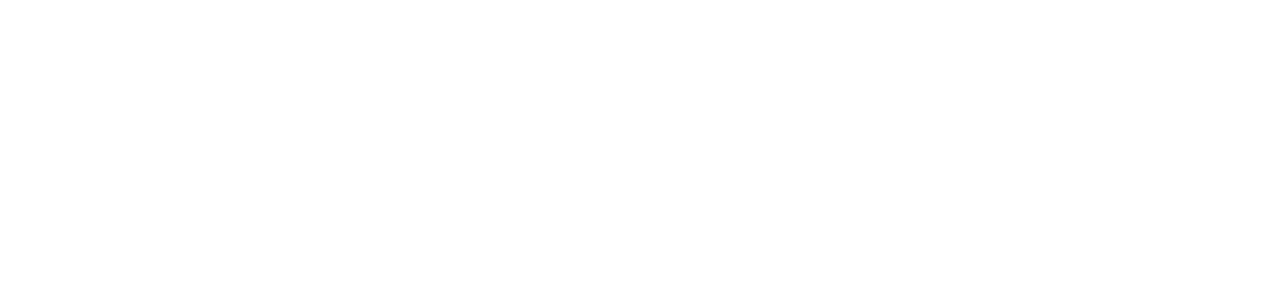
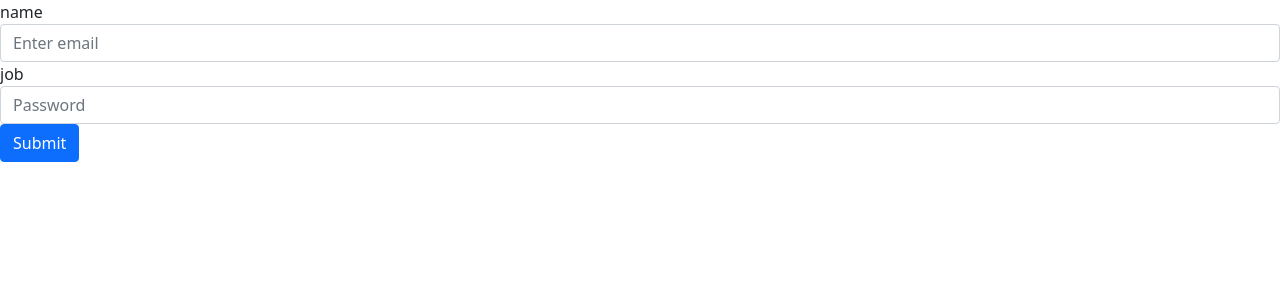
Before and after one commit to Joysjo1/Angular, an Angular app: page /add in a window 1280 px wide. Before the commit this address led to /. Shown: the top 300 px of the page. Built offline with nearby package versions, Linux system fonts and the light colour scheme.

Commit message:
edit saved

```diff
--- a/src/app/app-routing.module.ts
+++ b/src/app/app-routing.module.ts
@@ -6,18 +6,22 @@ import {HttpClientModule} from '@angular/common/http';
 import { LoginComponent } from './components/login/login.component';
 import { FormComponent } from './components/form/form.component';
 import { ListComponent } from './components/list/list.component';
+import { AddComponent } from './components/add/add.component';
 
 const routes: Routes = [
   {
     path:'siginin',component:SigninComponent
   },
   {
-    path:'',component:LoginComponent
+    path:'add',component:AddComponent
   },
   {
     path:'form',component:FormComponent
   },{
     path:'list',component:ListComponent
+  },
+  {
+    path:'list/:id',component:FormComponent
   },
 ];
 
--- a/src/app/app.module.ts
+++ b/src/app/app.module.ts
@@ -9,6 +9,7 @@ import { LoginComponent } from './components/login/login.component';
 import { RouterModule } from '@angular/router';
 import { FormComponent } from './components/form/form.component';
 import { ListComponent } from './components/list/list.component';
+import { AddComponent } from './components/add/add.component';
 
 @NgModule({
   declarations: [
@@ -17,7 +18,8 @@ import { ListComponent } from './components/list/list.component';
     EditComponent,
     LoginComponent,
     FormComponent,
-    ListComponent
+    ListComponent,
+    AddComponent
   ],
   imports: [
     BrowserModule,
--- /dev/null
+++ b/src/app/components/add/add.component.html
@@ -0,0 +1,11 @@
+<form [formGroup]="userForm">
+    <div class="form-group">
+      <label for="exampleInputEmail1">name</label>
+      <input type="email" class="form-control" formControlName="name" [(ngModel)]="adduser.name"  id="exampleInputEmail1" aria-describedby="emailHelp" placeholder="Enter email">
+    </div>
+    <div class="form-group">
+      <label for="exampleInputPassword1">job</label>
+      <input type="password" class="form-control" [(ngModel)]="adduser.job"  formControlName="job" id="exampleInputPassword1" placeholder="Password">
+    </div>
+    <button type="submit"  (click)="add()" class="btn btn-primary">Submit</button>
+  </form>
--- /dev/null
+++ b/src/app/components/add/add.component.ts
@@ -0,0 +1,31 @@
+import { Component, OnInit } from '@angular/core';
+import { FormBuilder, FormGroup, Validators } from '@angular/forms';
+import { addEmp } from 'src/app/model/add.model';
+import { ListService } from 'src/app/service/list.service';
+
+@Component({
+  selector: 'app-add',
+  templateUrl: './add.component.html',
+  styleUrls: ['./add.component.scss']
+})
+export class AddComponent implements OnInit {
+  userForm!: FormGroup;
+  constructor(private formbuilder:FormBuilder,private listService:ListService) { }
+  adduser:addEmp= new addEmp();
+
+  ngOnInit(): void {
+    this.userForm=this.formbuilder.group({
+      name:['',Validators.required],
+      job:['',Validators.required]
+    })
+  }
+  add(){
+    console.log(this.userForm.value);
+    this.listService.adduser(this.adduser).subscribe((data:any)=>{
+      console.log(data)
+    })
+
+
+  }
+
+}
--- a/src/app/components/list/list.component.html
+++ b/src/app/components/list/list.component.html
@@ -5,6 +5,7 @@
         <th>name</th>
         <th>email</th>
         <th>image</th>
+        <th>action</th>
     </tr>
     <tr *ngFor="let item of list">
         <td [routerLink]="['/form']" [queryParams]="{ id:item.id }" >{{item.first_name}} </td>
@@ -13,5 +14,9 @@
             <img [src]="item.avatar" alt="">
         </td>
         <td>{{list.email}}</td>
+        <td>
+            <button class="btn btn-primary" (click)="edit()">edit</button>
+            <button class="btn btn-danger" (click)="delete(item.id)" >delete</button>
+        </td>
     </tr>
 </table>
--- a/src/app/components/list/list.component.ts
+++ b/src/app/components/list/list.component.ts
@@ -1,4 +1,5 @@
 import { Component, OnInit } from '@angular/core';
+import { ActivatedRoute } from '@angular/router';
 import { ListService } from 'src/app/service/list.service';
 
 @Component({
@@ -9,17 +10,34 @@ import { ListService } from 'src/app/service/list.service';
 export class ListComponent implements OnInit {
   list: any;
 
-  constructor(private listService:ListService) { }
+  constructor(private listService:ListService,private activatedRoute:ActivatedRoute) { }
 number:any
   ngOnInit(): void {
     this.getlist();
+    let value=this.activatedRoute.snapshot.params['id'];
+    console.log(value)
   }
   getlist(){
     this.listService.getList().subscribe((data:any)=>{
       console.log(data)
       this.list=data.data;
+    })
+  }
+  // getidlist(){
+  //   this.listService.getlistbyid(id).subscribe((data:any)=>{
+  //     console.log(data)
+  //   })
 
+  // }
+  edit(){
+
+  }
+  delete(id:any){
+    this.listService.remove(id).subscribe((data:any)=>{
+      console.log(data)
     })
+
+
   }
 
 }
--- /dev/null
+++ b/src/app/model/add.model.ts
@@ -0,0 +1,4 @@
+export class addEmp{
+    name:string='';
+    job:string='';
+}
--- a/src/app/service/list.service.ts
+++ b/src/app/service/list.service.ts
@@ -1,5 +1,6 @@
 import { HttpClient } from '@angular/common/http';
 import { Injectable } from '@angular/core';
+import { addEmp } from '../model/add.model';
 
 @Injectable({
   providedIn: 'root'
@@ -15,4 +16,13 @@ export class ListService {
   getlistbyid(id:number){
     return this.http.get('https://reqres.in/api/users'+'/'+id)
   }
+  adduser(data:addEmp){
+    return this.http.post('https://reqres.in/api/users',data)
+  }
+  editUser(){
+
+  }
+  remove(id:number){
+    return this.http.delete('https://reqres.in/api/users'+'/'+id)
+  }
 }
```
Also changed, not shown: src/app/components/add/add.component.scss (added), 1 other file (tests, documents, lock files or other folders).
